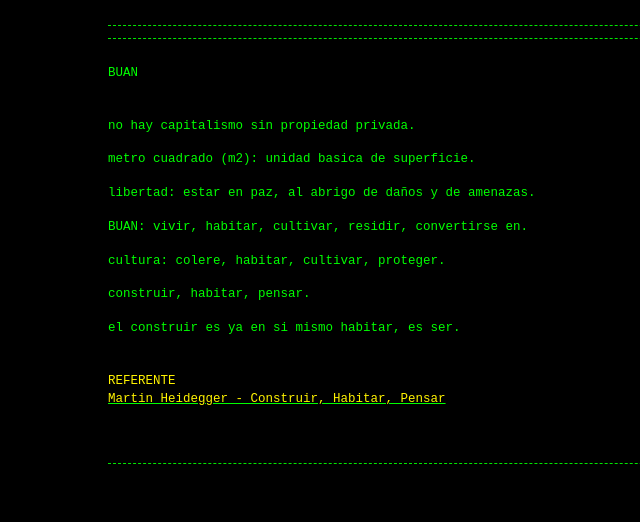
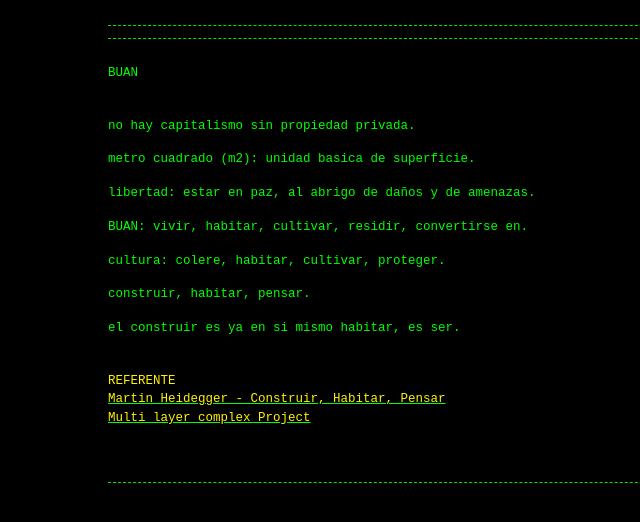
Before and after one commit to Guerrillaradio/baun, a Jekyll site: the page built from index.md, in a window 1280 px wide. Shown: the top 522 px of the page, without its empty margins (232-872 px from the left). Built offline with Jekyll 4.4.1, drawn with Linux system fonts in a browser that asks for light colours; our own code applies the rules of GitHub Pages for plain Markdown files.

Commit message:
Actualizar index.md

```diff
--- a/index.md
+++ b/index.md
@@ -10,4 +10,5 @@
 <p>el construir es ya en si mismo habitar, es ser.
 
 <div><font color="#fff300">REFERENTE</font></div><div></div><div><font color="#fff300"> </font><font color="#fff300"> </font></div>
-<a href="https://wiki.ead.pucv.cl/images/archive/7/70/20111011141115%21Construir_habitar_pensar_heidegger.pdf"><div><font color="#fff300">Martin Heidegger - Construir, Habitar, Pensar</font></div><div></div><div><font color="#fff300"> </font><font color="#fff300"> </font></div></a>
+<a href="https://wiki.ead.pucv.cl/images/archive/7/70/20111011141115%21Construir_habitar_pensar_heidegger.pdf"><div><font color="#fff300">Martin Heidegger - Construir, Habitar, Pensar</font></div><div></div><div><font color="#fff300"> </font><font color="#fff300"> </font></div>
+<a href="https://github.com/Guerrillaradio/buanproject"><div><font color="#fff300">Multi layer complex Project</font></div><div></div><div><font color="#fff300"> </font><font color="#fff300"> </font></div></a>
```
